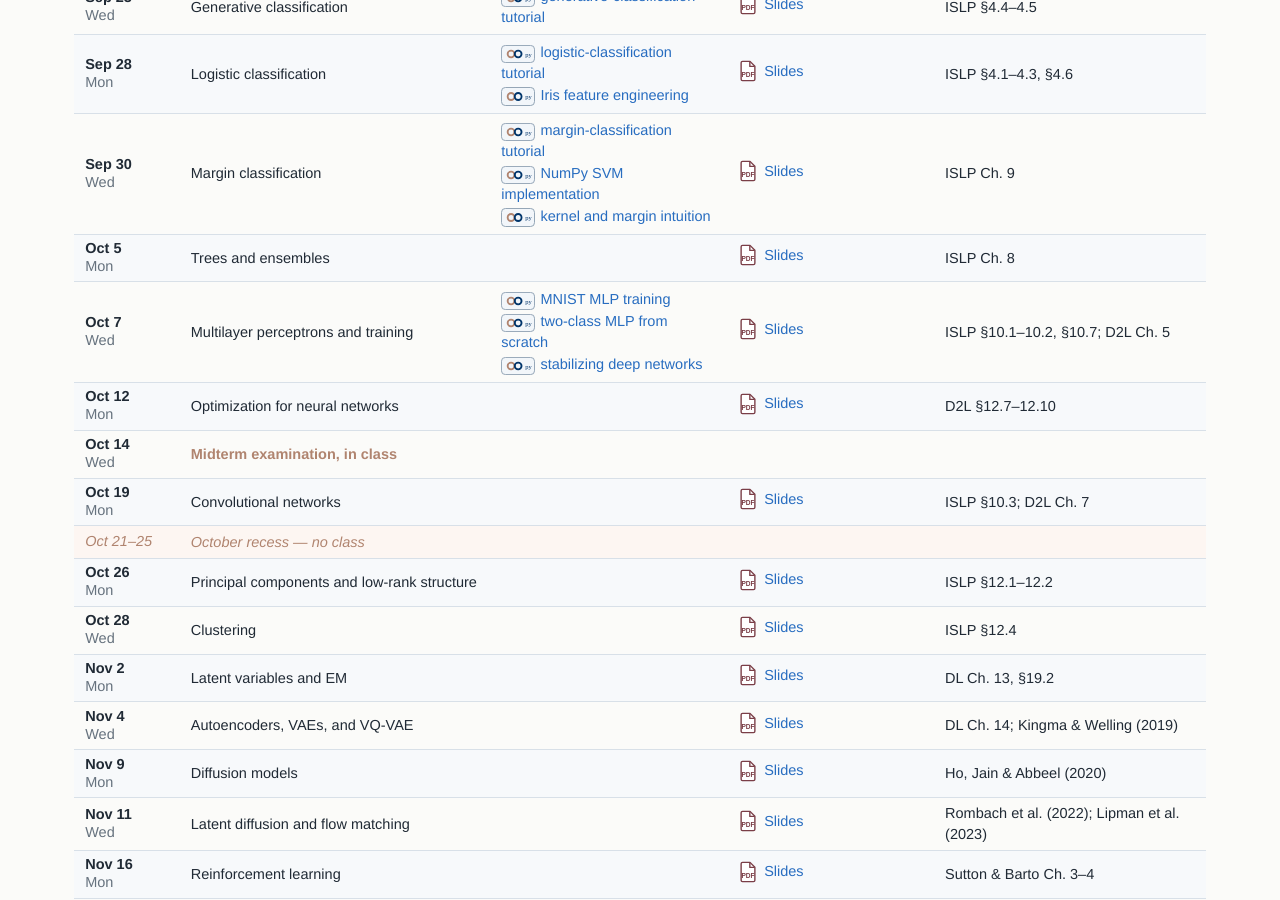
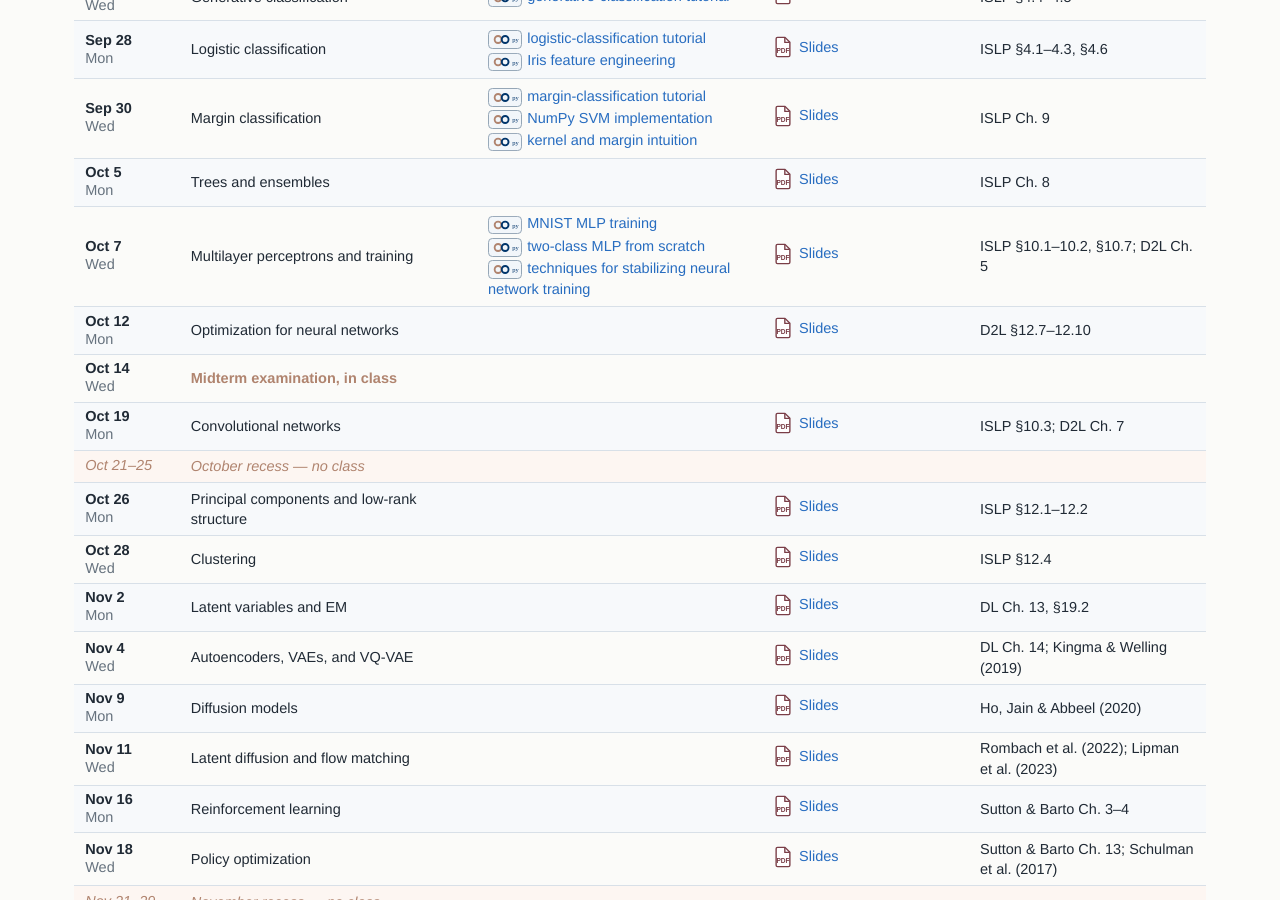
Before and after one commit to ZhuoranYang/sds265-fall26, a Jekyll site: the page built from index.md, in a window 1280 px wide and 900 px high, scrolled down 1580 px. Built offline with Jekyll 4.4.1, drawn with Linux system fonts in a browser that asks for light colours.

Commit message:
Refresh neural network demos and Adam slide

```diff
--- a/_data/schedule.yml
+++ b/_data/schedule.yml
@@ -116,7 +116,7 @@
   - path: "11-mlp-training/two-class-mlp.ipynb"
     label: "two-class MLP from scratch"
   - path: "11-mlp-training/stabilizing-deep-networks.ipynb"
-    label: "stabilizing deep networks"
+    label: "techniques for stabilizing neural network training"
 - date: "Oct 12"
   day: "Mon"
   topic: "Optimization for neural networks"
```
Also changed, not shown: 4 other files.
